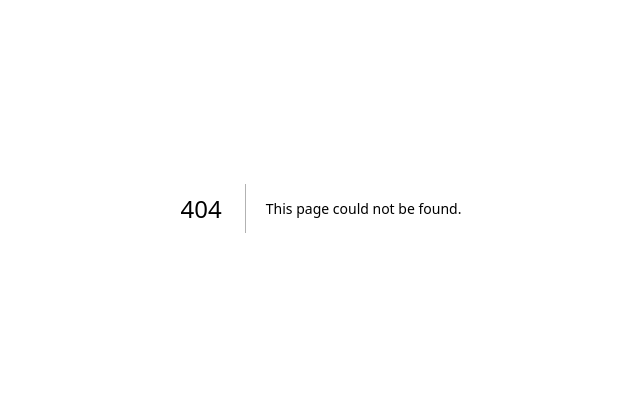
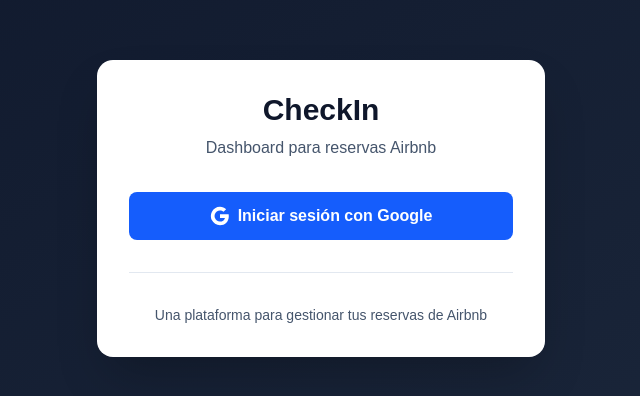
Before and after one commit to anikashouse/checkin-dashboard, a Next.js app: page /auth/signin in a window 1280 px wide. Before the commit this address had no page. Shown: the part 192-588 px from the top of the page, without its empty margins (319-959 px from the left). Built offline with nearby package versions, Linux system fonts and the light colour scheme.

Commit message:
Add missing auth routes and signin page

```diff
--- /dev/null
+++ b/src/app/api/auth/[...nextauth]/route.ts
@@ -0,0 +1,6 @@
+import NextAuth from 'next-auth'
+import { authOptions } from '@/lib/auth'
+
+const handler = NextAuth(authOptions)
+
+export { handler as GET, handler as POST }
--- /dev/null
+++ b/src/app/auth/signin/page.tsx
@@ -0,0 +1,49 @@
+'use client'
+
+import { signIn } from 'next-auth/react'
+import { useSearchParams } from 'next/navigation'
+
+export default function SignIn() {
+  const searchParams = useSearchParams()
+  const callbackUrl = searchParams.get('callbackUrl') || '/dashboard'
+
+  return (
+    <div className="flex items-center justify-center min-h-screen bg-gradient-to-br from-slate-900 to-slate-800">
+      <div className="bg-white rounded-2xl shadow-2xl p-8 w-full max-w-md">
+        <div className="text-center mb-8">
+          <h1 className="text-3xl font-bold text-slate-900">CheckIn</h1>
+          <p className="text-slate-600 mt-2">Dashboard para reservas Airbnb</p>
+        </div>
+
+        <button
+          onClick={() => signIn('google', { callbackUrl })}
+          className="w-full bg-blue-600 hover:bg-blue-700 text-white font-semibold py-3 px-4 rounded-lg transition-colors flex items-center justify-center gap-2"
+        >
+          <svg className="w-5 h-5" viewBox="0 0 24 24">
+            <path
+              fill="currentColor"
+              d="M22.56 12.25c0-.78-.07-1.53-.2-2.25H12v4.26h5.92c-.26 1.37-1.04 2.53-2.21 3.31v2.77h3.57c2.08-1.92 3.28-4.74 3.28-8.09z"
+            />
+            <path
+              fill="currentColor"
+              d="M12 23c2.97 0 5.46-.98 7.28-2.66l-3.57-2.77c-.98.66-2.23 1.06-3.71 1.06-2.86 0-5.29-1.93-6.16-4.53H2.18v2.84C3.99 20.53 7.7 23 12 23z"
+            />
+            <path
+              fill="currentColor"
+              d="M5.84 14.09c-.22-.66-.35-1.36-.35-2.09s.13-1.43.35-2.09V7.07H2.18C1.43 8.55 1 10.22 1 12s.43 3.45 1.18 4.93l2.85-2.22.81-.62z"
+            />
+            <path
+              fill="currentColor"
+              d="M12 5.38c1.62 0 3.06.56 4.21 1.64l3.15-3.15C17.45 2.09 14.97 1 12 1 7.7 1 3.99 3.47 2.18 7.07l3.66 2.84c.87-2.6 3.3-4.53 6.16-4.53z"
+            />
+          </svg>
+          Iniciar sesión con Google
+        </button>
+
+        <div className="mt-8 pt-8 border-t border-slate-200 text-center text-sm text-slate-600">
+          <p>Una plataforma para gestionar tus reservas de Airbnb</p>
+        </div>
+      </div>
+    </div>
+  )
+}
```
